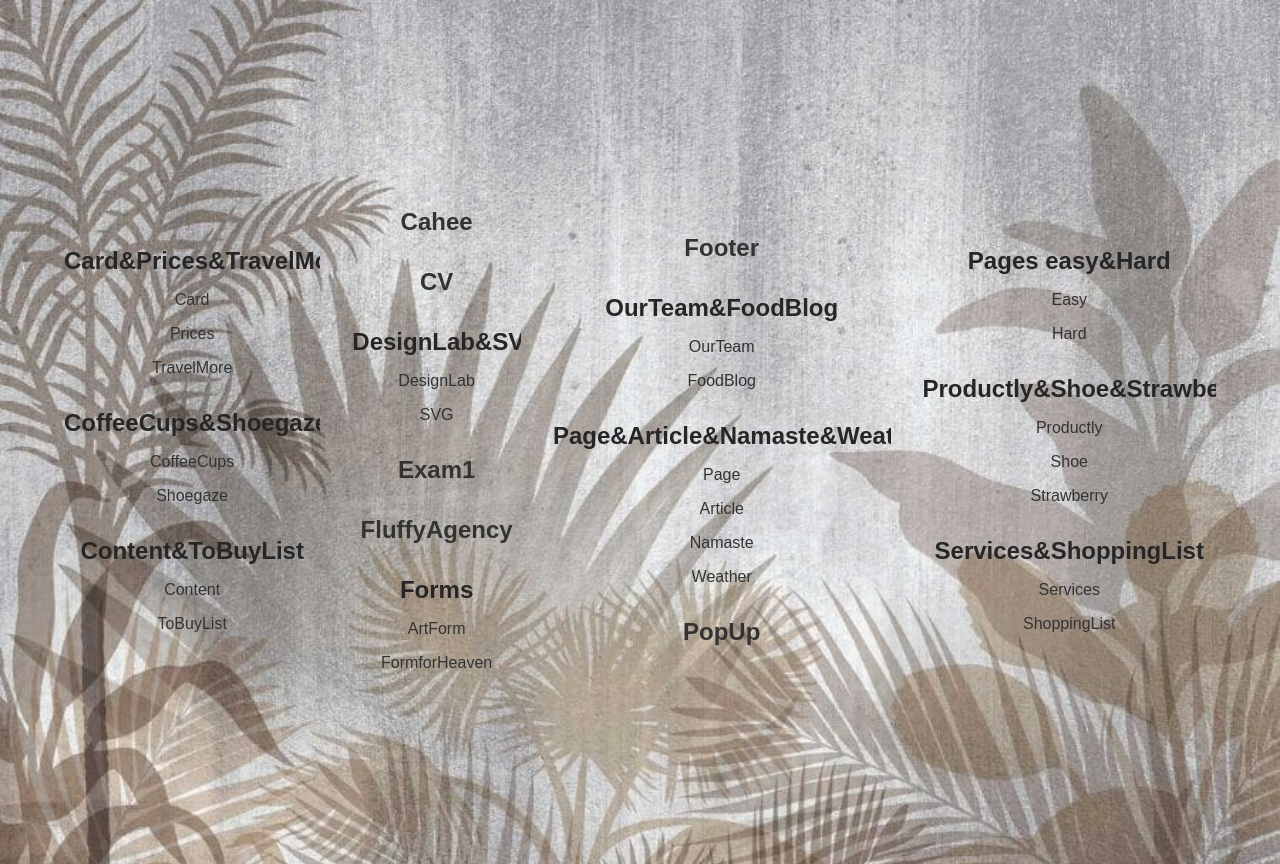
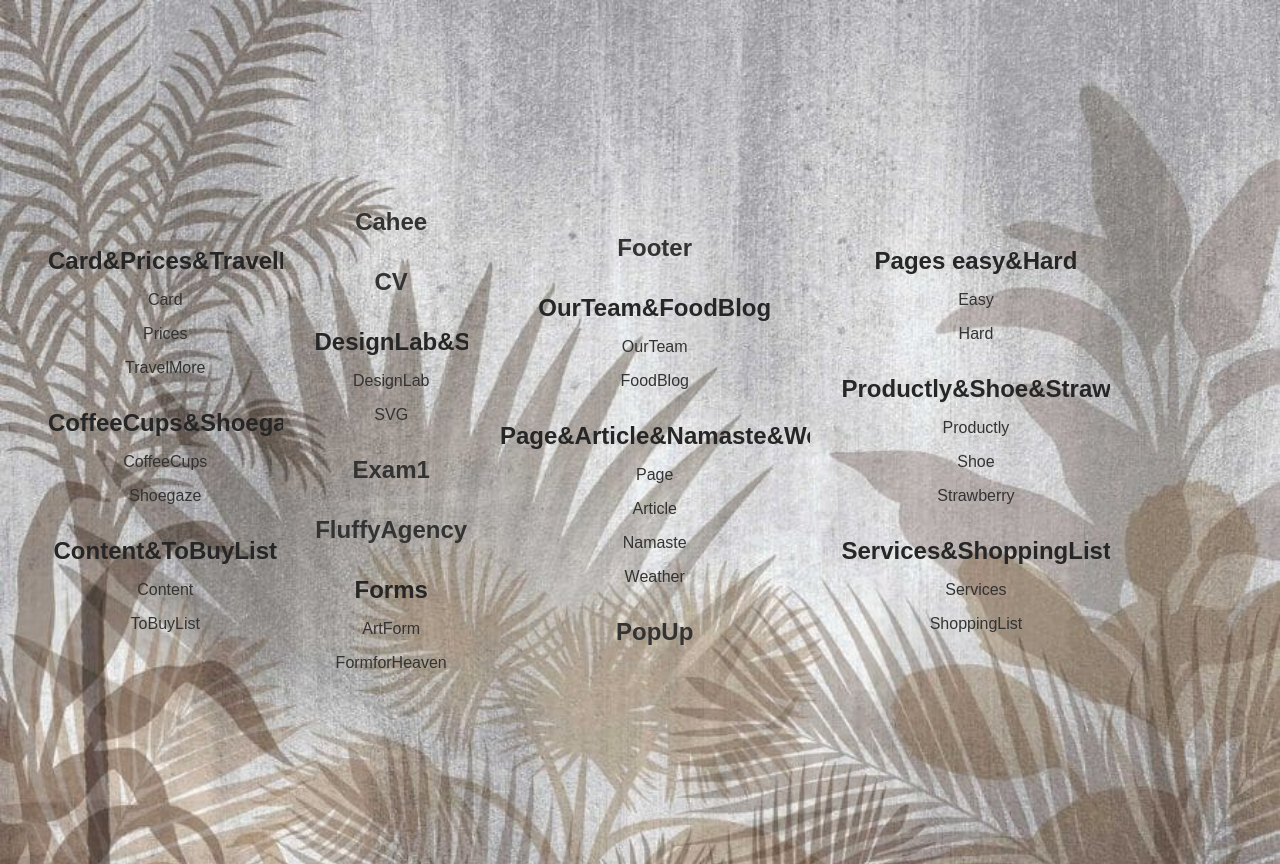
Before and after one commit to coldXIII/BeetRootLessons.github.io, a plain HTML site: page index.html in a window 1280 px wide. Drawn offline with Linux system fonts and the light colour scheme.

Commit message:
Update index.html

```diff
--- a/index.html
+++ b/index.html
@@ -26,7 +26,7 @@
               color:#333;
           }
           .container{
-              width: 100%;
+              width: 90%;
               height: 100vh;
               display: flex;justify-content: center;align-items: center;
 
@@ -37,7 +37,7 @@
             justify-content: space-evenly;
             align-items: center;
             text-align: center;
-            padding: 1rem;
+
 
           }
 
```
